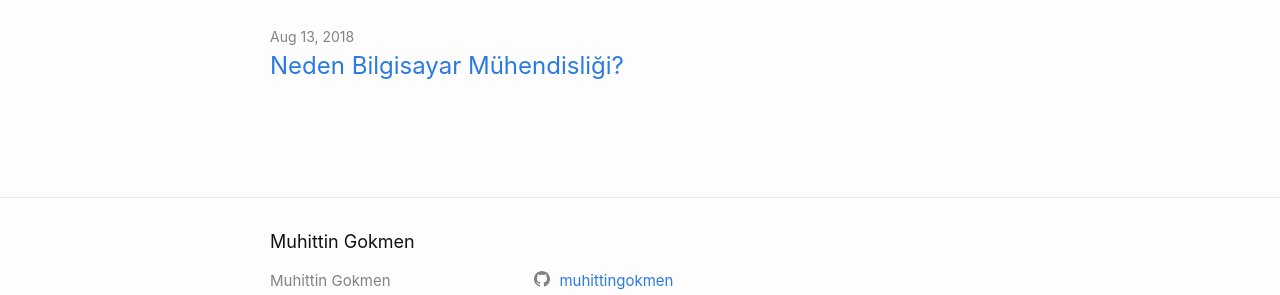
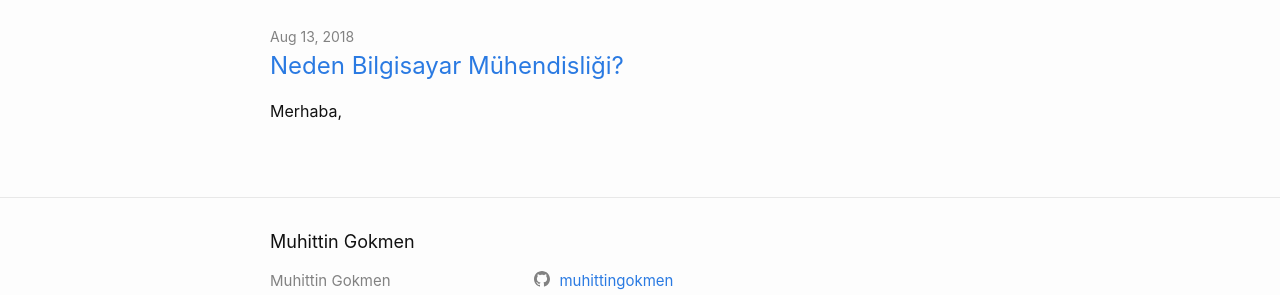
Before and after one commit to muhittingokmen/muhittingokmen.github.io, a Jekyll site: the page built from index.md, in a window 1280 px wide. Shown: the part 520-815 px from the top of the page. Built offline with Jekyll 4.4.1, drawn with Linux system fonts in a browser that asks for light colours.

Commit message:
Show excerpts, fixed

```diff
--- a/_config.yml
+++ b/_config.yml
@@ -23,7 +23,7 @@ github_username:  muhittingokmen
 repository: "muhittingokmen/muhittingokmen.github.io"
 
 google_analytics: "UA-123864618-1"
-post_excerpts: true
+show_excerpts: true
 
 # Build settings
 markdown: kramdown
```
